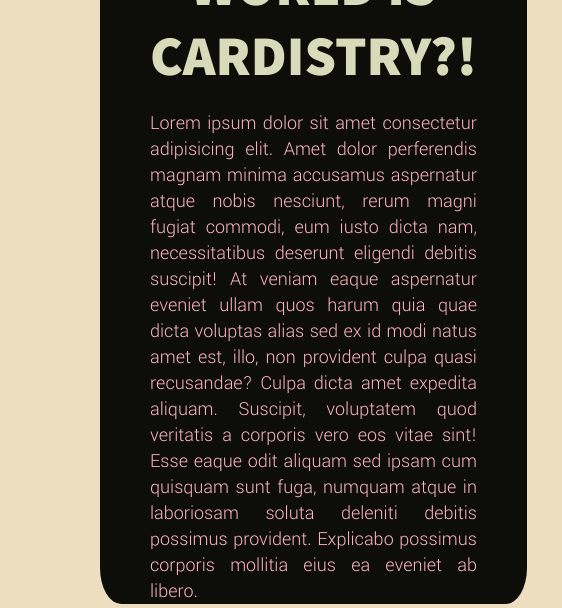
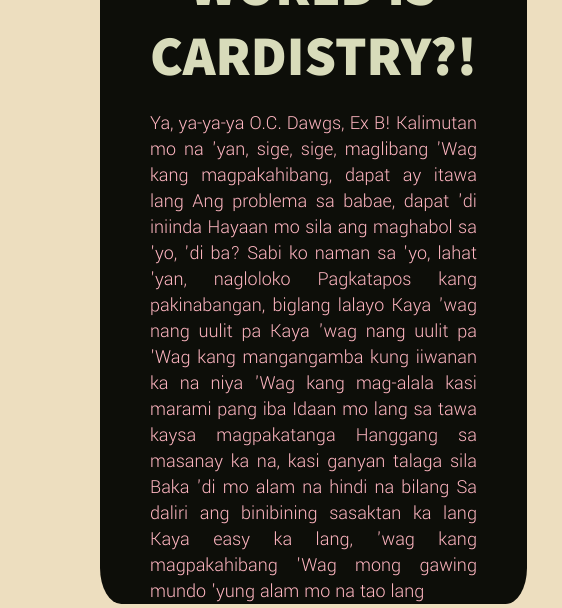
Before and after one commit to pyto-p/cardistry-landing-page, a plain HTML site: page index.html in a window 1280 px wide. Shown: the part 230-838 px from the top of the page, 0-562 px from the left. Drawn offline with Linux system fonts and the light colour scheme; grey boxes are pictures that could not be loaded.

Commit message:
deleted html folder

```diff
--- a/html/index.html
+++ b/index.html
@@ -33,7 +33,24 @@
       <section class="about">
         <div class="about-left">
           <h2>WHAT IN THE WORLD IS CARDISTRY?!</h2>
-          <p>Lorem ipsum dolor sit amet consectetur adipisicing elit. Amet dolor perferendis magnam minima accusamus aspernatur atque nobis nesciunt, rerum magni fugiat commodi, eum iusto dicta nam, necessitatibus deserunt eligendi debitis suscipit! At veniam eaque aspernatur eveniet ullam quos harum quia quae dicta voluptas alias sed ex id modi natus amet est, illo, non provident culpa quasi recusandae? Culpa dicta amet expedita aliquam. Suscipit, voluptatem quod veritatis a corporis vero eos vitae sint! Esse eaque odit aliquam sed ipsam cum quisquam sunt fuga, numquam atque in laboriosam soluta deleniti debitis possimus provident. Explicabo possimus corporis mollitia eius ea eveniet ab libero.
+          <p>Ya, ya-ya-ya
+            O.C. Dawgs, Ex B!
+            Kalimutan mo na 'yan, sige, sige, maglibang
+            'Wag kang magpakahibang, dapat ay itawa lang
+            Ang problema sa babae, dapat 'di iniinda
+            Hayaan mo sila ang maghabol sa 'yo, 'di ba?
+            Sabi ko naman sa 'yo, lahat 'yan, nagloloko
+            Pagkatapos kang pakinabangan, biglang lalayo
+            Kaya 'wag nang uulit pa
+            Kaya 'wag nang uulit pa
+            'Wag kang mangangamba kung iiwanan ka na niya
+            'Wag kang mag-alala kasi marami pang iba
+            Idaan mo lang sa tawa kaysa magpakatanga
+            Hanggang sa masanay ka na, kasi ganyan talaga sila
+            Baka 'di mo alam na hindi na bilang
+            Sa daliri ang binibining sasaktan ka lang
+            Kaya easy ka lang, 'wag kang magpakahibang
+            'Wag mong gawing mundo 'yung alam mo na tao lang
           </p>
         </div>
         <div class="about-right">
```
